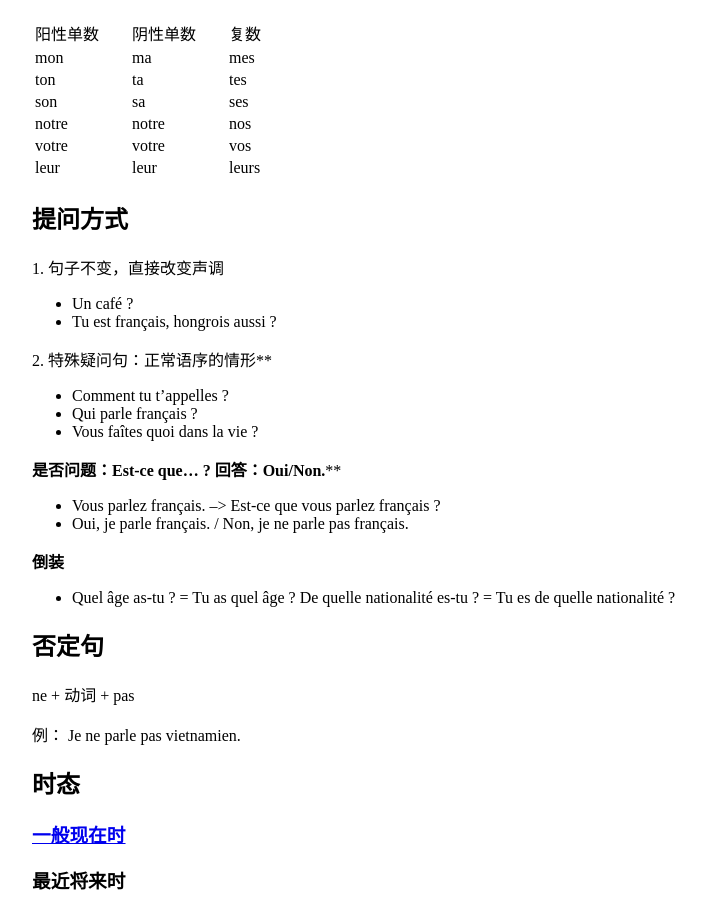
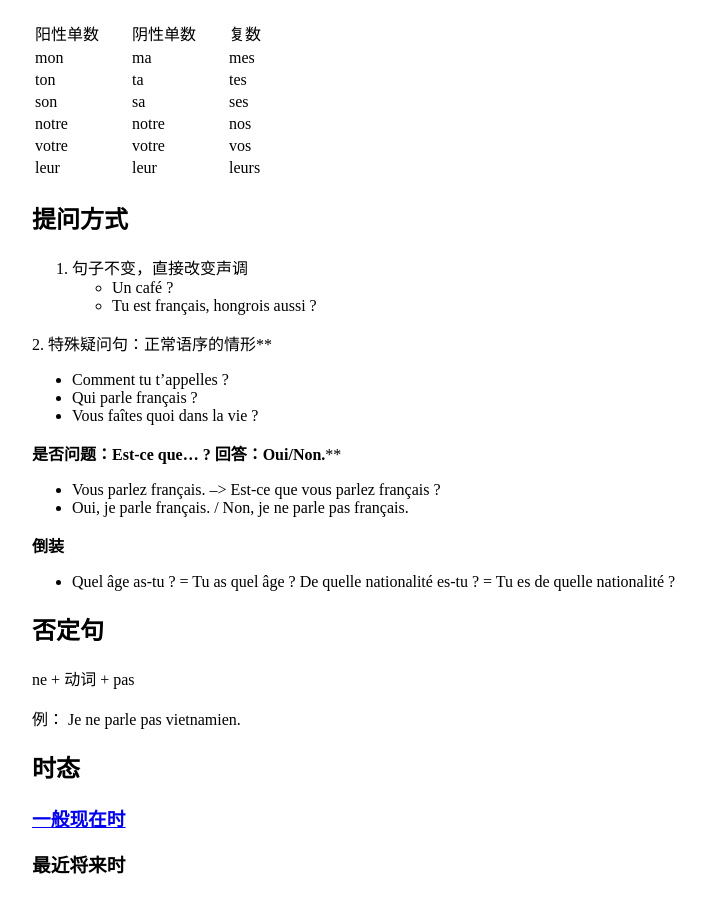
Before and after one commit to keinriesenradinparis/testing_local, a Jekyll site: the page built from _posts/2022/2022-12-16-法语基本语法.md, in a window 1280 px wide and 900 px high, scrolled down 1070 px. Shown: the whole window, without its empty margins (238-944 px from the left). Built offline with Jekyll 4.4.1, drawn with Linux system fonts in a browser that asks for light colours.

Commit message:
Update 2022-12-16-法语基本语法.md

```diff
--- a/_posts/2022/2022-12-16-法语基本语法.md
+++ b/_posts/2022/2022-12-16-法语基本语法.md
@@ -60,9 +60,9 @@ layout: page_light
 
 ## 提问方式
 
-1\. 句子不变，直接改变声调
-  - Un café ?
-  - Tu est français, hongrois aussi ?
+1. 句子不变，直接改变声调
+- Un café ?
+- Tu est français, hongrois aussi ?
 
 2\. 特殊疑问句：正常语序的情形**
 - Comment tu t’appelles ?
```
